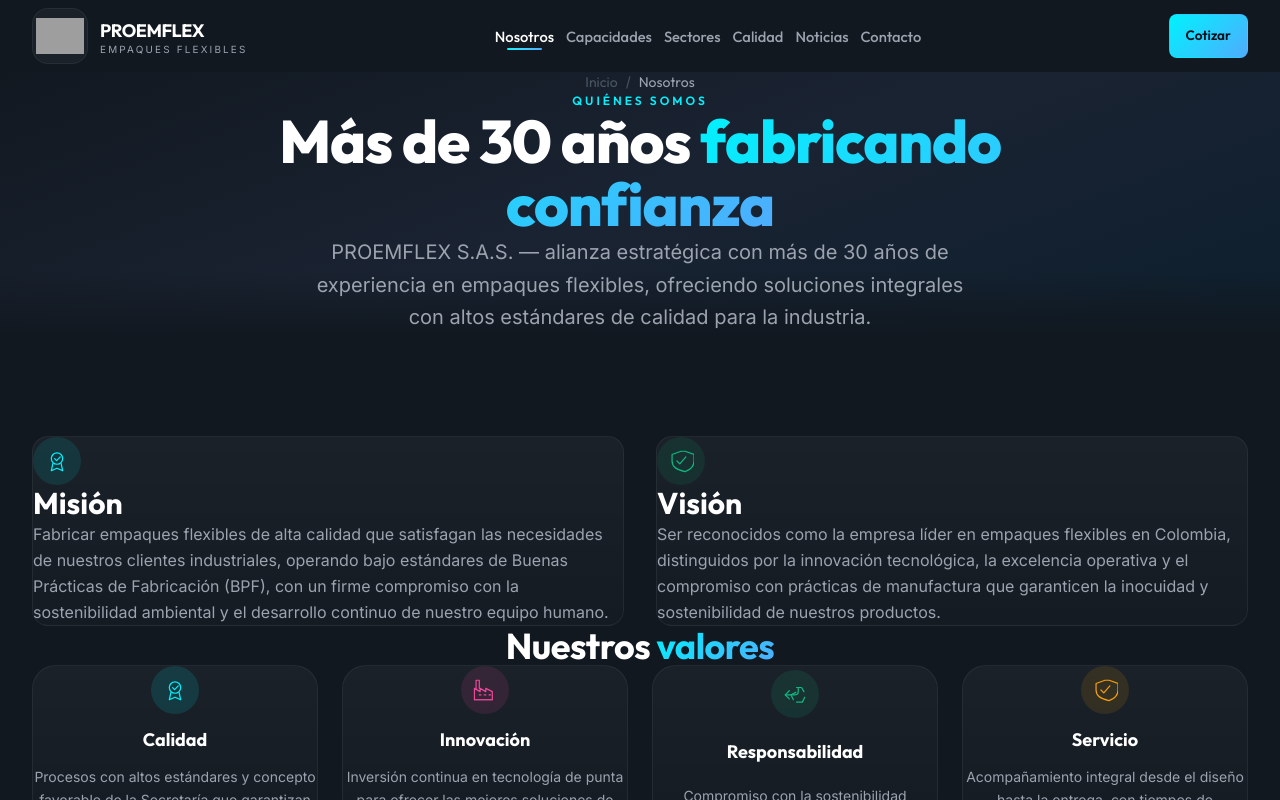
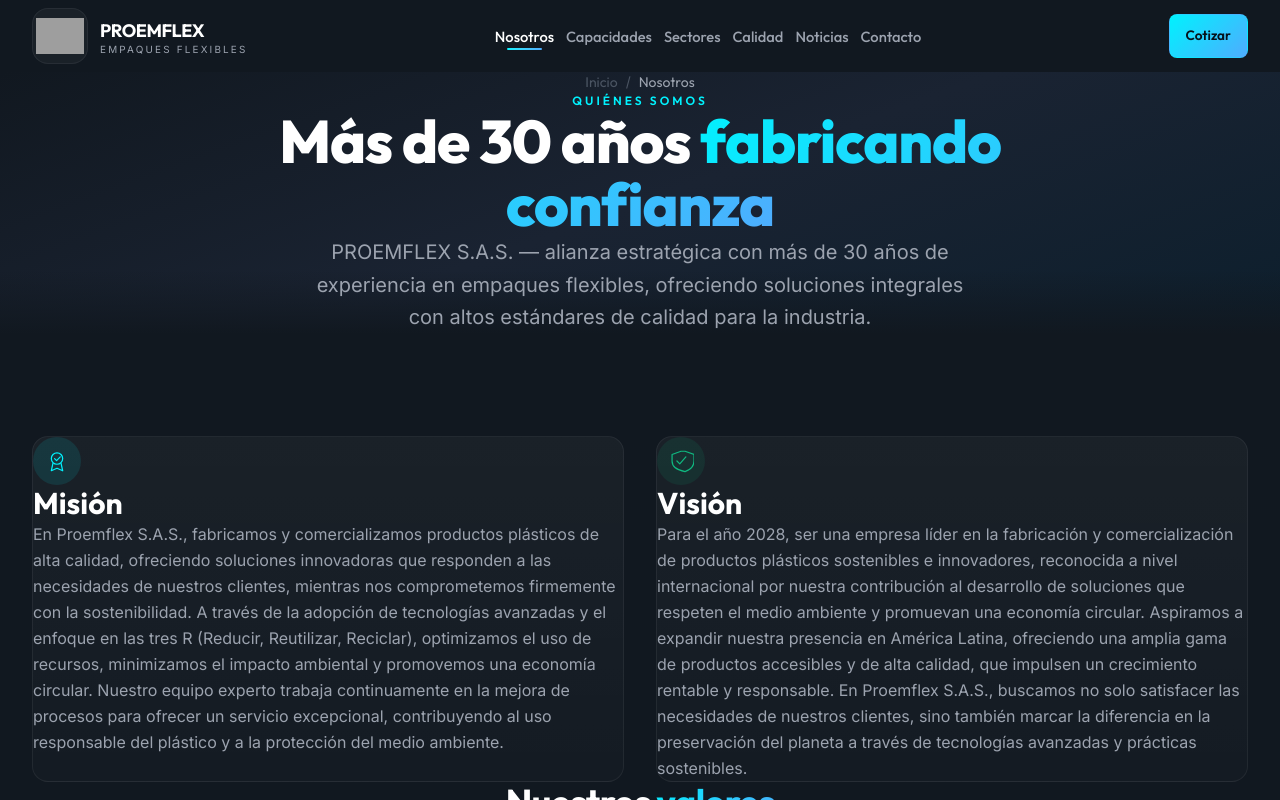
Before and after one commit to stevp93/proemflex-web, a Next.js app: page /proemflex-web/nosotros in a window 1280 px wide. Shown: the top 800 px of the page. Built offline with nearby package versions, Linux system fonts and the light colour scheme; grey boxes are pictures that could not be loaded.

Commit message:
fix: container-pf en Sustainability, eliminar container-pf duplicados, mas espacio en botones CTA

```diff
--- a/src/components/pages/NosotrosContent.tsx
+++ b/src/components/pages/NosotrosContent.tsx
@@ -46,10 +46,16 @@
               {/* ── MISIÓN: Aquí cambio el texto de la misión de la empresa ── */}
               <h2 className="font-display font-bold text-2xl sm:text-3xl text-white mb-4">Misión</h2>
               <p className="text-[#9CA3AF] text-sm sm:text-base leading-relaxed">
-                Fabricar empaques flexibles de alta calidad que satisfagan las necesidades de
-                nuestros clientes industriales, operando bajo estándares de Buenas Prácticas
-                de Fabricación (BPF), con un firme compromiso con la sostenibilidad
-                ambiental y el desarrollo continuo de nuestro equipo humano.
+                En Proemflex S.A.S., fabricamos y comercializamos productos plásticos
+                de alta calidad, ofreciendo soluciones innovadoras que responden a las
+                necesidades de nuestros clientes, mientras nos comprometemos
+                firmemente con la sostenibilidad. A través de la adopción de tecnologías
+                avanzadas y el enfoque en las tres R (Reducir, Reutilizar, Reciclar),
+                optimizamos el uso de recursos, minimizamos el impacto ambiental y
+                promovemos una economía circular. Nuestro equipo experto trabaja
+                continuamente en la mejora de procesos para ofrecer un servicio
+                excepcional, contribuyendo al uso responsable del plástico y a la
+                protección del medio ambiente.
               </p>
             </motion.div>
 
@@ -66,10 +72,16 @@
               {/* ── VISIÓN: Aquí cambio el texto de la visión de la empresa ── */}
               <h2 className="font-display font-bold text-2xl sm:text-3xl text-white mb-4">Visión</h2>
               <p className="text-[#9CA3AF] text-sm sm:text-base leading-relaxed">
-                Ser reconocidos como la empresa líder en empaques flexibles en Colombia,
-                distinguidos por la innovación tecnológica, la excelencia operativa y el
-                compromiso con prácticas de manufactura que garanticen la inocuidad y
-                sostenibilidad de nuestros productos.
+                Para el año 2028, ser una empresa líder en la fabricación y
+                comercialización de productos plásticos sostenibles e innovadores,
+                reconocida a nivel internacional por nuestra contribución al desarrollo de
+                soluciones que respeten el medio ambiente y promuevan una economía
+                circular. Aspiramos a expandir nuestra presencia en América Latina,
+                ofreciendo una amplia gama de productos accesibles y de alta calidad, que
+                impulsen un crecimiento rentable y responsable. En Proemflex S.A.S.,
+                buscamos no solo satisfacer las necesidades de nuestros clientes, sino
+                también marcar la diferencia en la preservación del planeta a través de
+                tecnologías avanzadas y prácticas sostenibles.
               </p>
             </motion.div>
           </div>
@@ -140,9 +152,8 @@
                 whileInView={{ opacity: 1, y: 0 }}
                 viewport={{ once: true }}
                 transition={{ duration: 0.5, delay: i * 0.06 }}
-                className={`relative flex items-start gap-4 sm:gap-8 mb-8 sm:mb-10 ${
-                  i % 2 === 0 ? "sm:flex-row" : "sm:flex-row-reverse"
-                }`}
+                className={`relative flex items-start gap-4 sm:gap-8 mb-8 sm:mb-10 ${i % 2 === 0 ? "sm:flex-row" : "sm:flex-row-reverse"
+                  }`}
               >
                 <div className={`flex-1 hidden sm:block ${i % 2 === 0 ? "text-right" : "text-left"}`}>
                   <div className="glass-card rounded-xl p-5">
```
